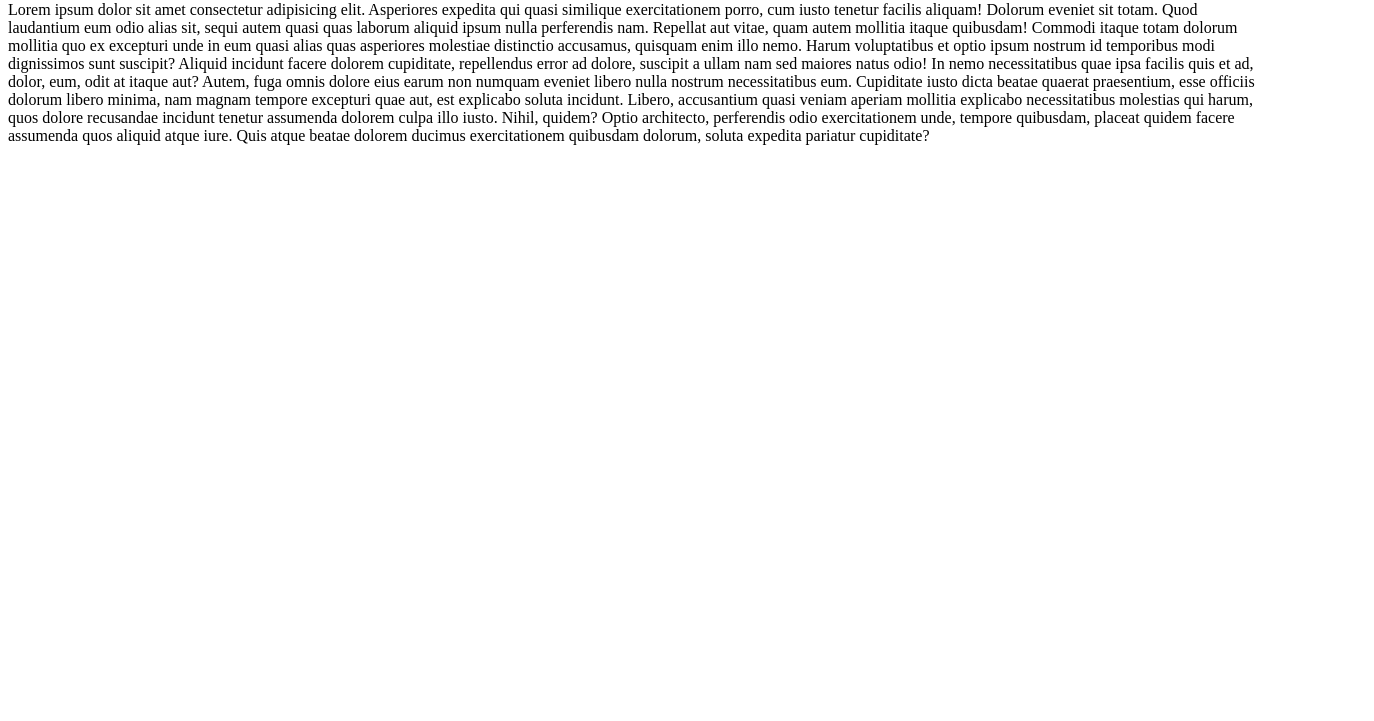
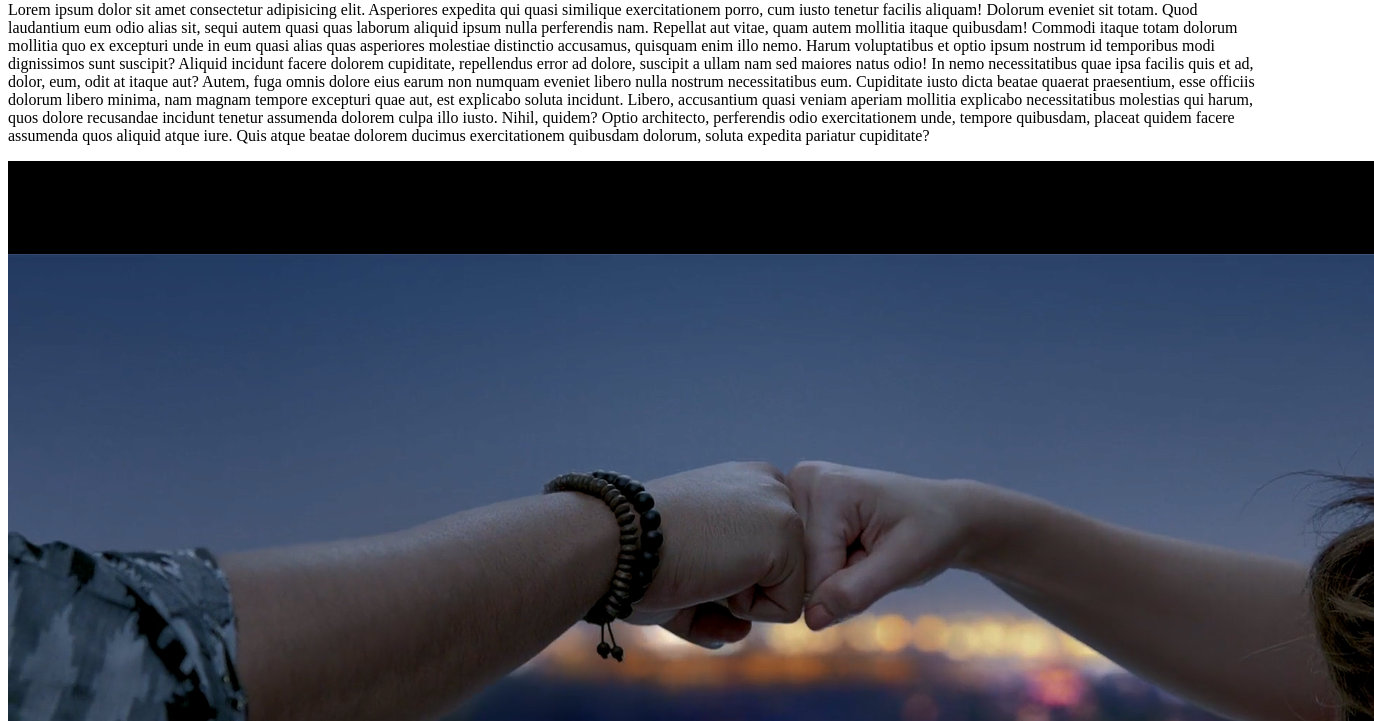
Before and after one commit to md-ibrahim-bd/first-website, a plain HTML site: page index.html in a window 1280 px wide. Shown: the part 79-800 px from the top of the page, 1374 px wide, since content can reach past the window. Drawn offline with Linux system fonts and the light colour scheme; the site is published under a folder, as on GitHub Pages, so addresses that start at the root find nothing.

Commit message:
slash remv

```diff
--- a/index.html
+++ b/index.html
@@ -9,6 +9,6 @@
 <h1>This is my first site</h1>
 <body>
     <p>Lorem ipsum dolor sit amet consectetur adipisicing elit. Asperiores expedita qui quasi similique exercitationem porro, cum iusto tenetur facilis aliquam! Dolorum eveniet sit totam. Quod laudantium eum odio alias sit, sequi autem quasi quas laborum aliquid ipsum nulla perferendis nam. Repellat aut vitae, quam autem mollitia itaque quibusdam! Commodi itaque totam dolorum mollitia quo ex excepturi unde in eum quasi alias quas asperiores molestiae distinctio accusamus, quisquam enim illo nemo. Harum voluptatibus et optio ipsum nostrum id temporibus modi dignissimos sunt suscipit? Aliquid incidunt facere dolorem cupiditate, repellendus error ad dolore, suscipit a ullam nam sed maiores natus odio! In nemo necessitatibus quae ipsa facilis quis et ad, dolor, eum, odit at itaque aut? Autem, fuga omnis dolore eius earum non numquam eveniet libero nulla nostrum necessitatibus eum. Cupiditate iusto dicta beatae quaerat praesentium, esse officiis dolorum libero minima, nam magnam tempore excepturi quae aut, est explicabo soluta incidunt. Libero, accusantium quasi veniam aperiam mollitia explicabo necessitatibus molestias qui harum, quos dolore recusandae incidunt tenetur assumenda dolorem culpa illo iusto. Nihil, quidem? Optio architecto, perferendis odio exercitationem unde, tempore quibusdam, placeat quidem facere assumenda quos aliquid atque iure. Quis atque beatae dolorem ducimus exercitationem quibusdam dolorum, soluta expedita pariatur cupiditate?</p>
-    <img src="/Screenshot (76).png" alt="">
+    <img src="Screenshot (76).png" alt="">
 </body>
 </html>
```
